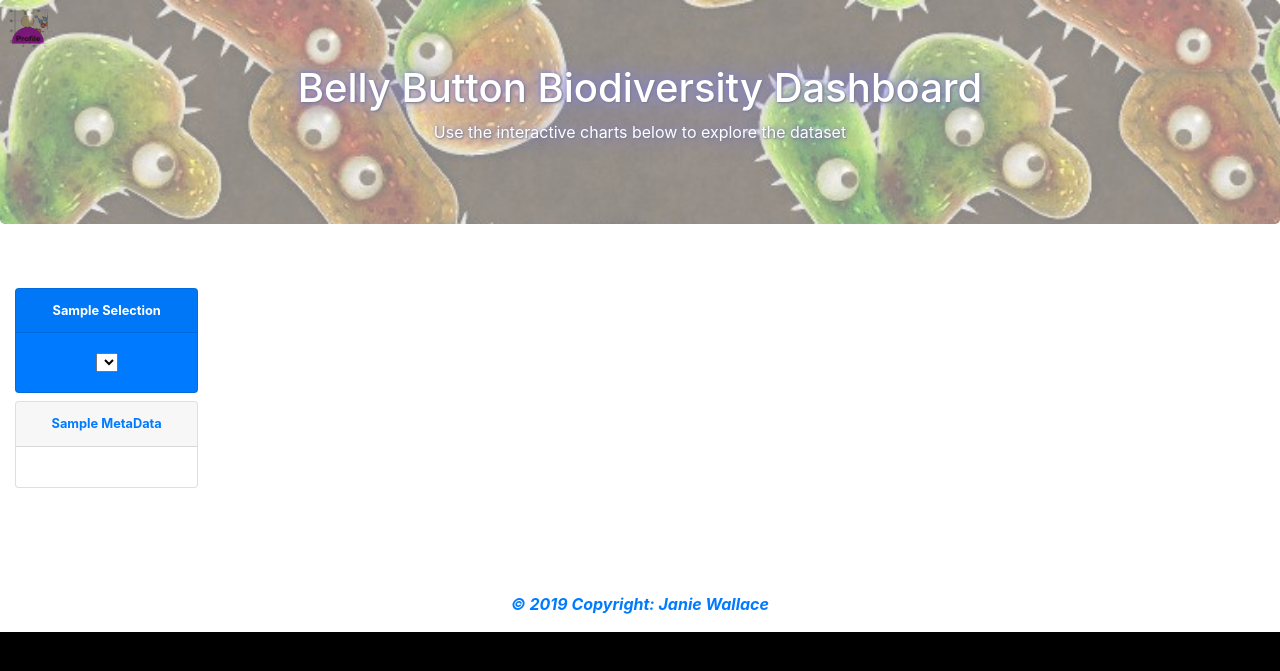
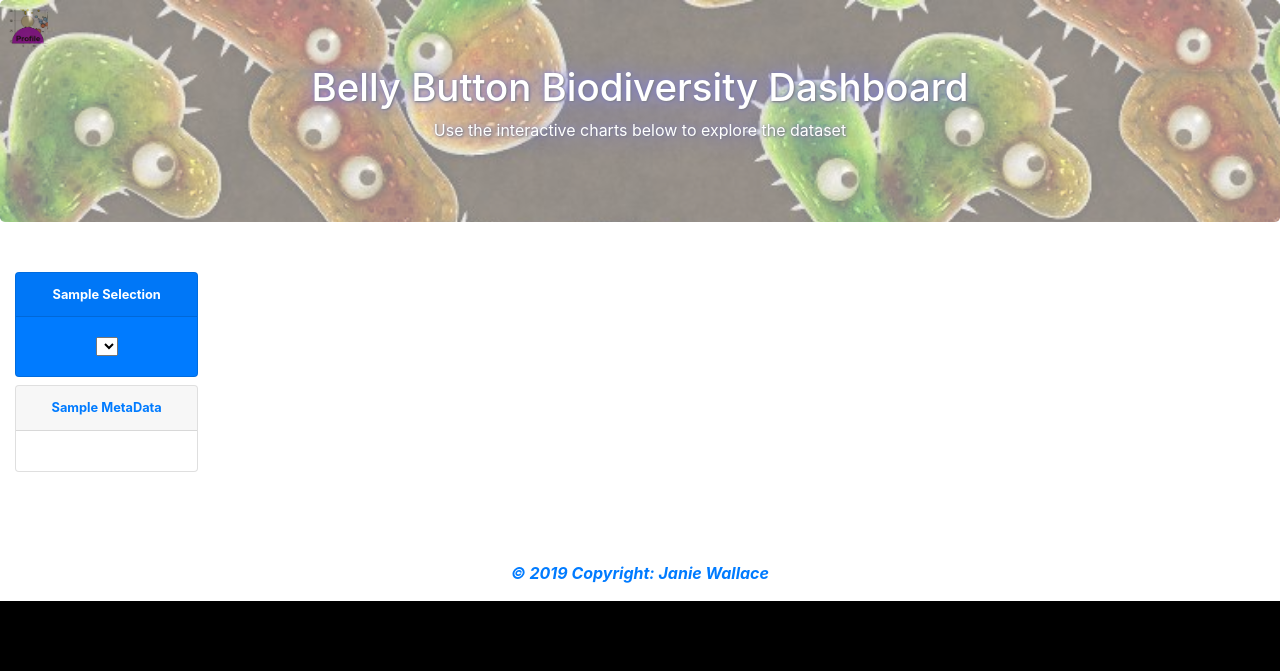
Before and after one commit to Janie228/Biodiversity_Plotly, a Flask app: page / in a window 1280 px wide. Shown: the top 671 px of the page. Run offline with Flask 2, Linux system fonts and the light colour scheme; data that the repository does not hold is empty; some libraries are stand-ins or nearby versions.

Commit message:
Add files via upload

```diff
--- a/biodiversity/static/css/myStyle.css
+++ b/biodiversity/static/css/myStyle.css
@@ -16,10 +16,6 @@
     box-sizing: inherit;
    }
 
-   .sticky-offset {
-    padding: 18rem 0rem 0rem 0rem;
-  }
-
   .jumbotron {
     position:relative;
     background-image: url(../img/bacteria_by_filterforgedotcom.jpg);  /* #000 */
@@ -29,7 +25,47 @@
     text-shadow: 1px 1px 2px black, 0 0 25px blue, 0 0 5px darkblue;
   }
 
-@media (max-width: 500px) {
+  /* Calculate text size based on port */
+  .text-responsive {
+    font-size: 5vw;
+  }
 
+  .sticky-offset {
+    padding: 15rem 0rem 0rem 0rem;
+  }
 
+  footer {
+    margin-top: -15px;
   }
+
+/*
+####################################################
+M E D I A  Q U E R I E S
+####################################################
+Bootstrap 4 breakpoints
+*/
+/* Extra small devices (portrait phones, less than 576px) */
+@media (max-width: 575px) {
+  .sticky-offset { padding: 11rem 0rem 0rem 0rem; }
+  .text-responsive {font-size: 5vw;}
+}
+/* Small devices (landscape phones, 576px and up) */
+@media (min-width: 576px) and (max-width: 767px) {
+  .sticky-offset { padding: 15rem 0rem 0rem 0rem; }
+  .text-responsive {font-size: 4vw;}
+}
+/* Medium devices (tablets, 768px and up) */
+@media (min-width: 768px) and (max-width: 991px) {
+  .sticky-offset { padding: 15rem 0rem 0rem 0rem; }
+  .text-responsive {font-size: 3vw;}
+}
+/* Large devices (desktops, 992px and up) */
+@media (min-width: 992px) and (max-width: 1199px) {
+  .sticky-offset { padding: 17rem 0rem 0rem 0rem; }
+  .text-responsive {font-size: 3vw;}
+}
+/* Extra large devices (large desktops, 1200px and up) */
+@media screen and (min-width: 1200px) {
+  .sticky-offset { padding: 17rem 0rem 0rem 0rem; }
+  .text-responsive {font-size: 3vw;}
+}
```
